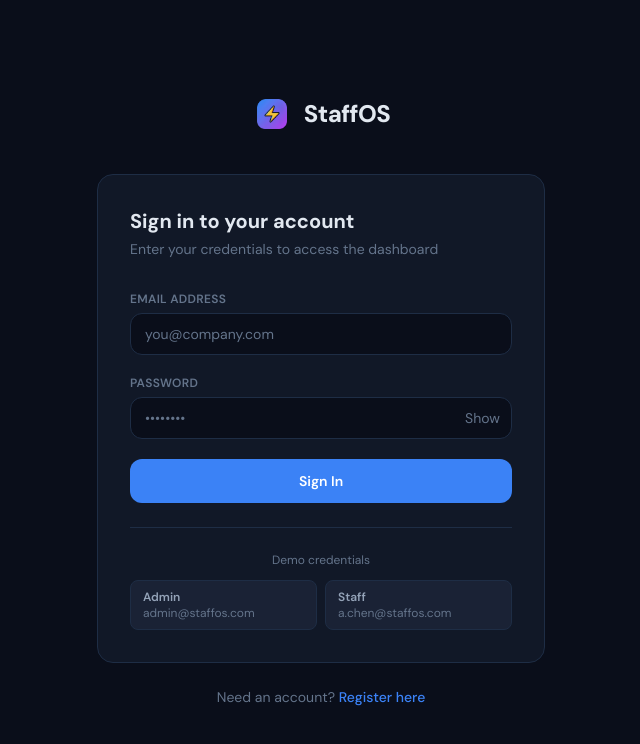
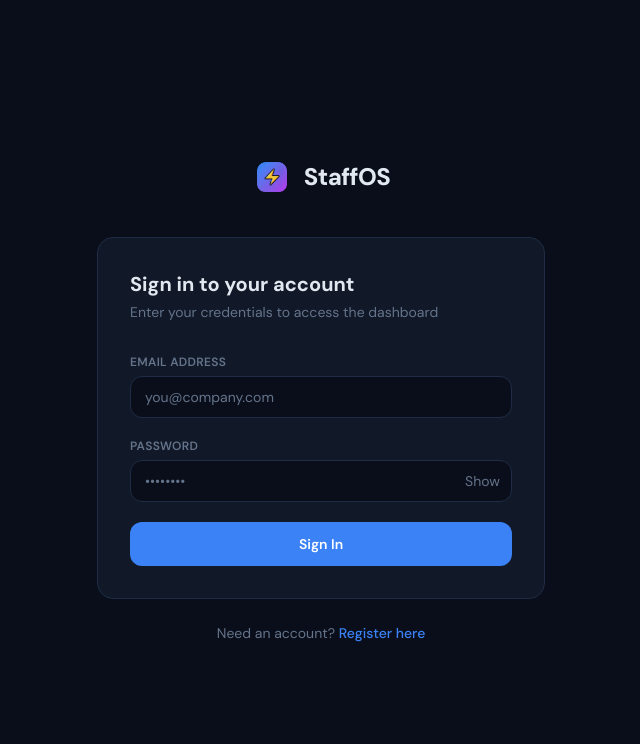
Before and after one commit to michadasis/staffos, a Next.js app: page /login in a window 1280 px wide. Shown: the top 744 px of the page, without its empty margins (319-959 px from the left). Built offline with nearby package versions, Linux system fonts and the light colour scheme; no server answers.

Commit message:
Remove demo creds from login

```diff
--- a/src/app/(auth)/login/page.tsx
+++ b/src/app/(auth)/login/page.tsx
@@ -124,23 +124,6 @@ export default function LoginPage() {
                 {loading ? <><span className="w-4 h-4 border-2 border-white/30 border-t-white rounded-full animate-spin" /> Signing in...</> : "Sign In"}
               </button>
             </form>
-
-            <div className="mt-6 pt-6 border-t border-border">
-              <p className="text-xs text-text-muted text-center mb-3">Demo credentials</p>
-              <div className="grid grid-cols-2 gap-2">
-                {[
-                  { label: "Admin", email: "admin@staffos.com", pass: "Admin@123" },
-                  { label: "Staff", email: "a.chen@staffos.com", pass: "Staff@123" },
-                ].map((c) => (
-                  <button key={c.label} type="button"
-                    onClick={() => { setEmail(c.email); setPassword(c.pass); }}
-                    className="text-xs bg-surface-alt border border-border rounded-lg px-3 py-2 text-text-soft hover:text-accent hover:border-accent/50 transition-colors text-left">
-                    <div className="font-semibold">{c.label}</div>
-                    <div className="text-text-muted truncate">{c.email}</div>
-                  </button>
-                ))}
-              </div>
-            </div>
           </>
         )}
       </div>
```
